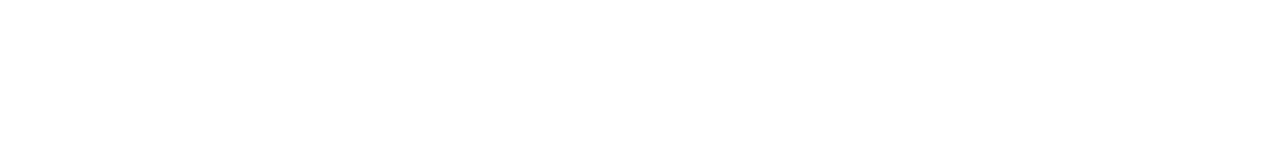
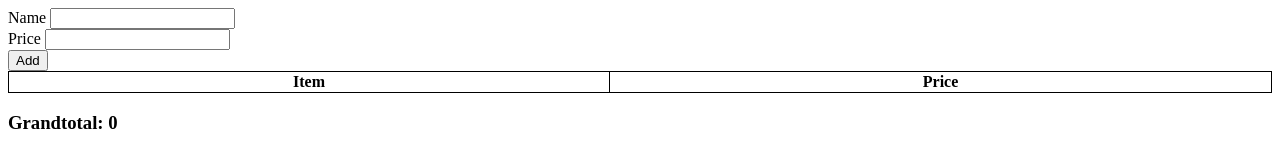
Before and after one commit to acciojob/shopping-cart-AmanVerma5, a website: page main.html in a window 1280 px wide. Drawn offline with Linux system fonts and the light colour scheme.

Commit message:
submitting code-Fri Sep 08 2023 11:32:03 GMT+0530 (India Standard Time)

```diff
--- a/main.html
+++ b/main.html
@@ -8,6 +8,18 @@
 
 <body>
 	<!-- the entire body must be written by student -->
+	<label for="item-name-input">Name</label>
+	<input type="text" id="item-name-input" /><br />
+	<label for="item-price-input">Price</label>
+	<input id="item-price-input" type="text" /><br />
+	<button id="add">Add</button>
+	<table style="border:1px solid black">
+		<tr>
+			<th id="item">Item</th>
+			<th id="price">Price</th>
+		</tr>
+	</table>
+	<h3 id="total">Grandtotal: 0</h3>
     <script type="text/javascript" src="./script.js">
 </script>
 
--- a/script.js
+++ b/script.js
@@ -1 +1,16 @@
 //your code here
+let name=document.getElementById('item-name-input')
+let price=document.getElementById('item-price-input')
+let button=document.getElementById('add')
+
+button.addEventListener('click',()=>{
+    let item_price=parseFloat(price.value);
+    let item_name=name.value;
+
+    let tr=document.createElement('tr');
+    tr.innerHTML=`<td>${item_name}</td>
+                  <td>${item_price}</td>`;
+
+    let table=document.getElementsByTagName('table')[0];
+    table.append(tr);
+})
--- a/styles.css
+++ b/styles.css
@@ -1,2 +1,12 @@
 
 /* Your CSS Code here. */
+table,tr,td,th{
+    border:1px solid black;
+    border-collapse: collapse;
+}
+table{
+    width:100%;
+}
+#total{
+    width:100%;
+}
```
